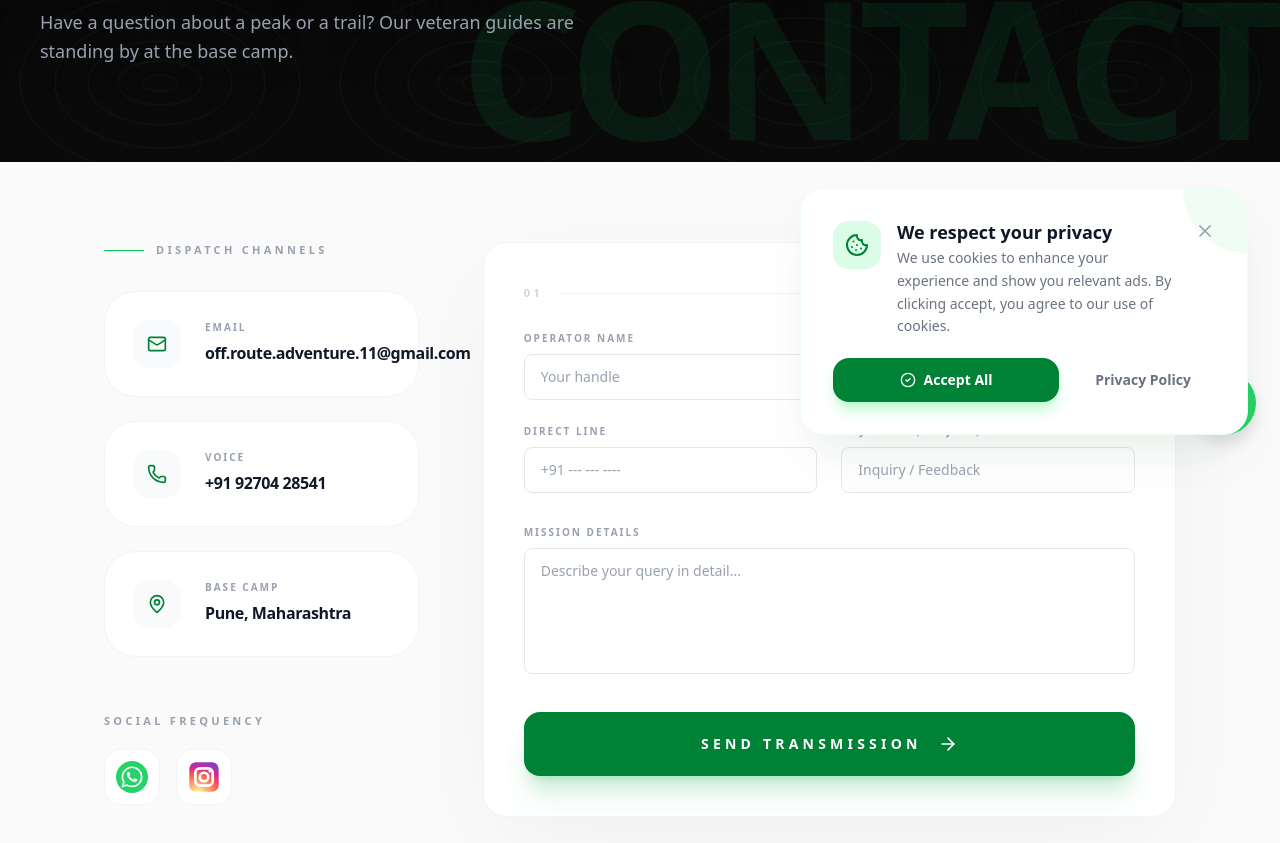
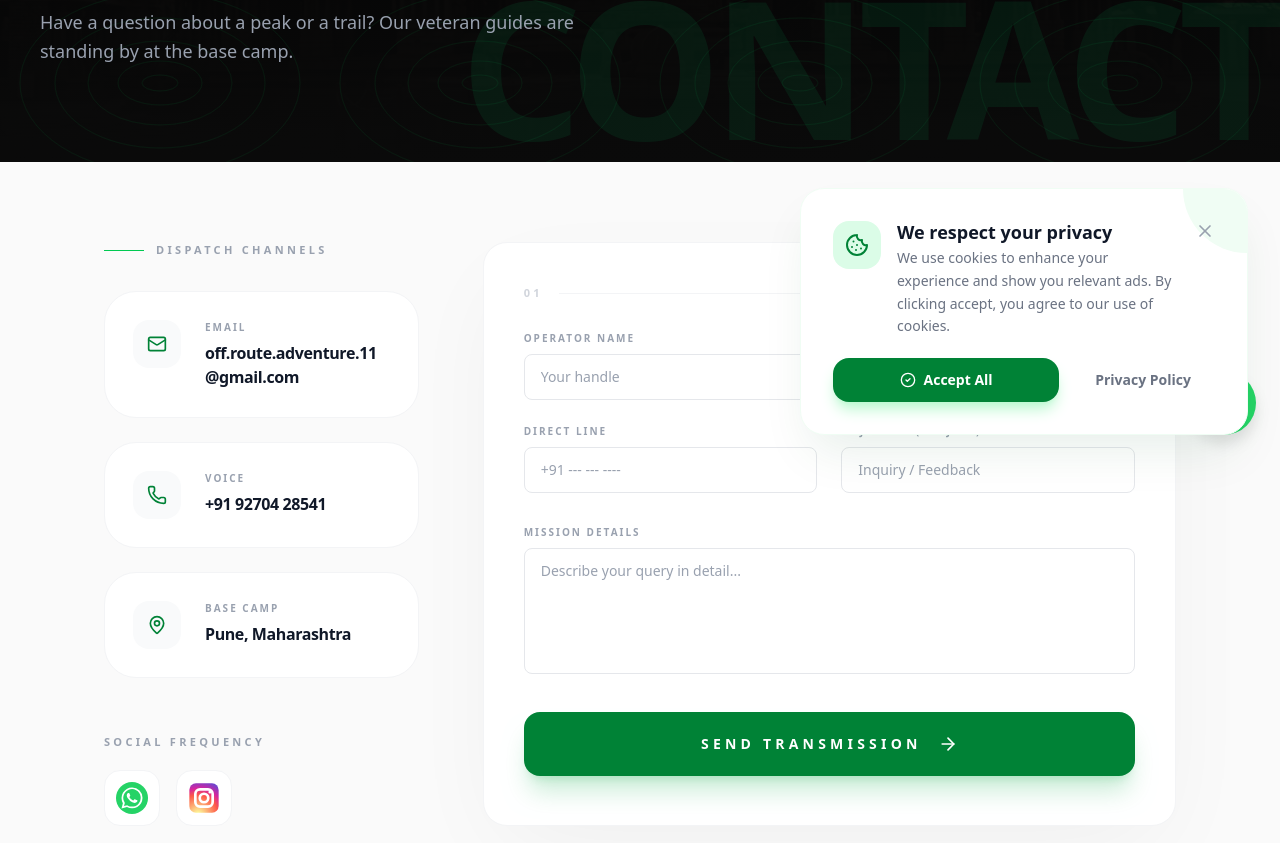
Before and after one commit to BhargavK001/Off-Route-Adventure, a Next.js app: page /contact in a window 1280 px wide. Shown: the part 341-1184 px from the top of the page. Built offline with nearby package versions, Linux system fonts and the light colour scheme.

Commit message:
feat: add contact and review page with updated CSP directives

```diff
--- a/next.config.ts
+++ b/next.config.ts
@@ -33,7 +33,7 @@ const nextConfig: NextConfig = {
           { key: 'Referrer-Policy', value: 'strict-origin-when-cross-origin' },
           { key: 'Permissions-Policy', value: 'camera=(), microphone=(), geolocation=()' },
           { key: 'Strict-Transport-Security', value: 'max-age=31536000; includeSubDomains; preload' },
-          { key: 'Content-Security-Policy-Report-Only', value: "default-src 'self'; script-src 'self' 'unsafe-inline' 'unsafe-eval' https://pagead2.googlesyndication.com https://googleads.g.doubleclick.net https://www.googletagmanager.com; style-src 'self' 'unsafe-inline' https://fonts.googleapis.com; font-src 'self' https://fonts.gstatic.com; img-src 'self' data: https:; frame-ancestors 'none'; require-trusted-types-for 'script';" },
+          { key: 'Content-Security-Policy-Report-Only', value: "default-src 'self'; script-src 'self' 'unsafe-inline' 'unsafe-eval' https://pagead2.googlesyndication.com https://googleads.g.doubleclick.net https://www.googletagmanager.com https://*.adtrafficquality.google https://adservice.google.com https://www.google.com; style-src 'self' 'unsafe-inline' https://fonts.googleapis.com; font-src 'self' https://fonts.gstatic.com; img-src 'self' data: https:; connect-src 'self' https://pagead2.googlesyndication.com https://googleads.g.doubleclick.net https://*.adtrafficquality.google; frame-src 'self' https://googleads.g.doubleclick.net https://www.google.com https://*.googlesyndication.com; frame-ancestors 'none';" },
           { key: 'Cross-Origin-Opener-Policy', value: 'same-origin-allow-popups' },
         ],
       },
--- a/src/app/contact/page.tsx
+++ b/src/app/contact/page.tsx
@@ -373,9 +373,9 @@ export default function ContactPage() {
                       <div className="w-12 h-12 bg-gray-50 rounded-2xl flex items-center justify-center shrink-0 group-hover:bg-green-700 group-hover:rotate-6 transition-all duration-500">
                         <item.icon className="h-5 w-5 text-green-700 group-hover:text-white" />
                       </div>
-                      <div>
+                      <div className="flex-1 min-w-0">
                         <p className="text-[10px] font-black text-gray-400 uppercase tracking-[0.2em] mb-1.5">{item.label}</p>
-                        <p className="text-gray-900 font-bold group-hover:text-green-700 transition-colors text-base tracking-tight">{item.value}</p>
+                        <p className="text-gray-900 font-bold group-hover:text-green-700 transition-colors text-base tracking-tight break-all">{item.value}</p>
                       </div>
                     </a>
                   ) : (
@@ -383,9 +383,9 @@ export default function ContactPage() {
                       <div className="w-12 h-12 bg-gray-50 rounded-2xl flex items-center justify-center shrink-0">
                         <item.icon className="h-5 w-5 text-green-700" />
                       </div>
-                      <div>
+                      <div className="flex-1 min-w-0">
                         <p className="text-[10px] font-black text-gray-400 uppercase tracking-[0.2em] mb-1.5">{item.label}</p>
-                        <p className="text-gray-900 font-bold text-base tracking-tight">{item.value}</p>
+                        <p className="text-gray-900 font-bold text-base tracking-tight break-all">{item.value}</p>
                       </div>
                     </div>
                   )}
```
